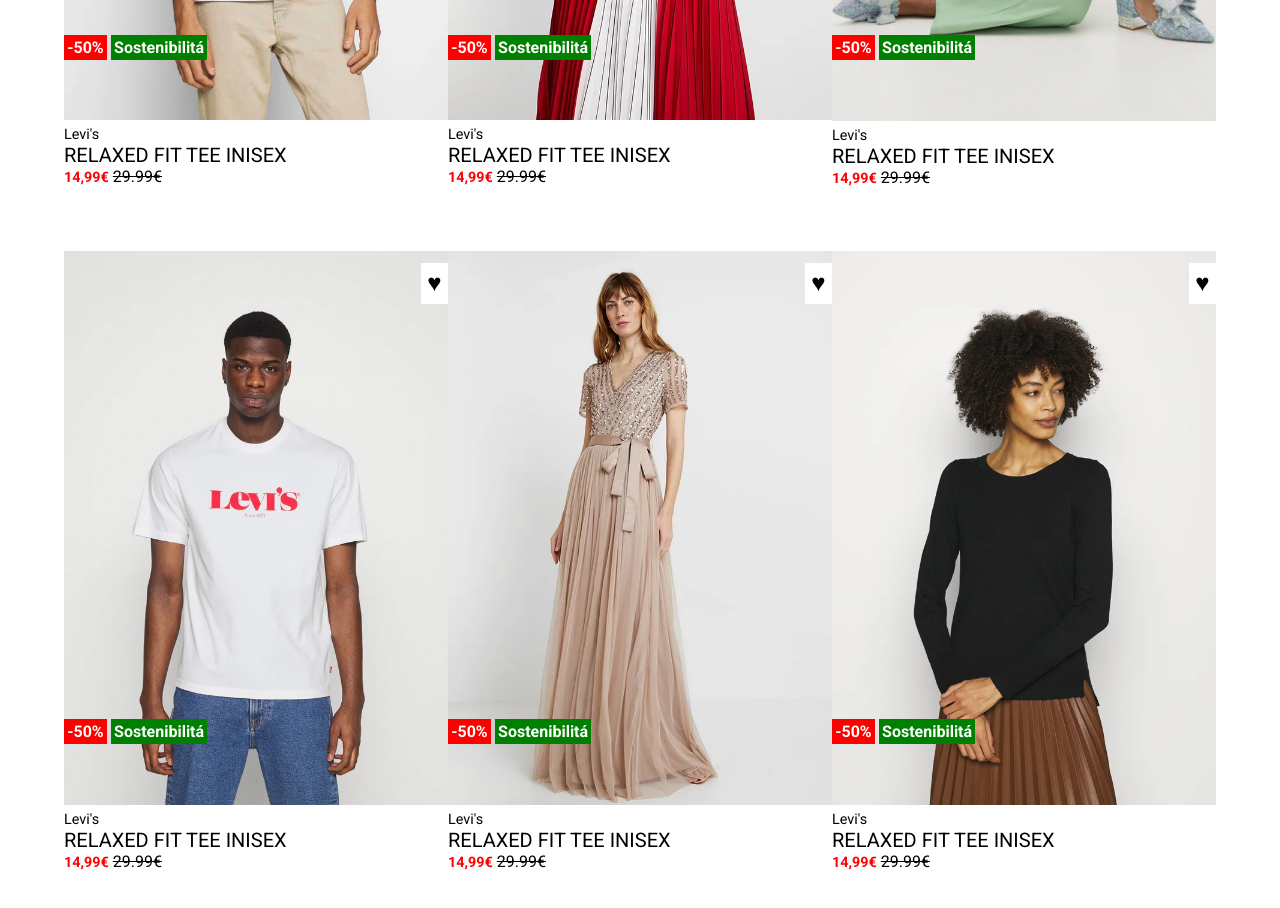
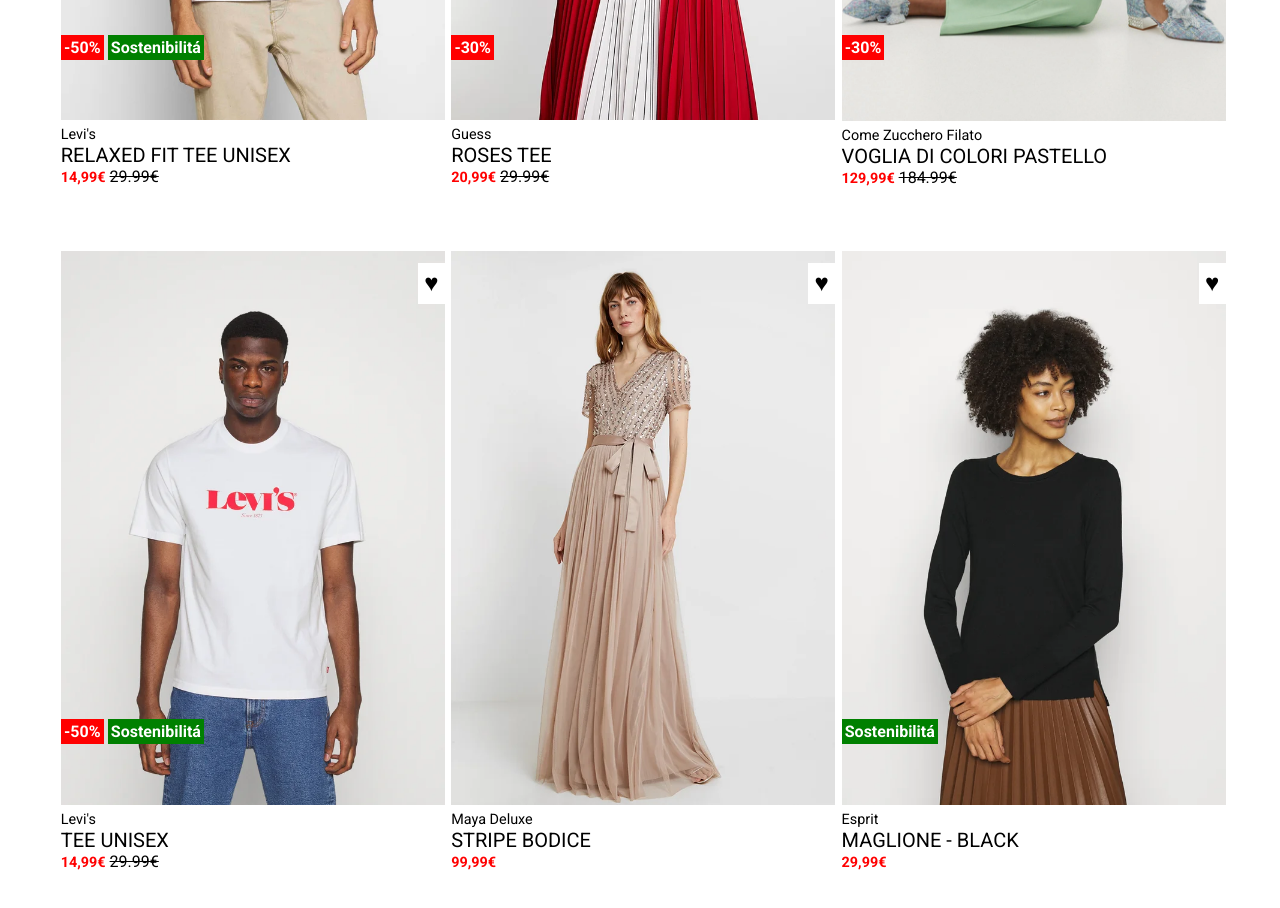
Before and after one commit to MarioBroi/html-css-boolando, a plain HTML site: page index.html in a window 1280 px wide. Shown: the part 580-1488 px from the top of the page. Drawn offline with Linux system fonts and the light colour scheme.

Commit message:
edit section container product

```diff
--- a/assets/css/style.css
+++ b/assets/css/style.css
@@ -64,7 +64,6 @@ a {
 
 /* #region Main */
 
-
 .products {
     padding: 4rem 0 0;
     flex-wrap: wrap;
@@ -73,6 +72,7 @@ a {
 .product {
     width: calc(96% / 3);
     margin-bottom: 4rem;
+    margin-left: 0.4rem;
     position: relative;
 }
 
@@ -97,8 +97,6 @@ div.product:hover img.second-image {
 div.product span {
     font-size: 0.9rem;
 }
-
-
 
 .details {
     top: 2%;
--- a/index.html
+++ b/index.html
@@ -66,7 +66,7 @@
                 <div class="details">
 
                     <span class="brand">Levi's</span>
-                    <span><a href="#" class="link">RELAXED FIT TEE INISEX</a></span>
+                    <span><a href="#" class="link">relaxed fit tee unisex</a></span>
                     <span class="new-price">14,99€</span>
                     <del class="old-price">29.99€</del>
 
@@ -87,7 +87,7 @@
                 <!-- /details -->
 
             </div>
-            <!-- /product -->
+            <!-- /product 1 -->
 
             <div class="product">
 
@@ -97,15 +97,14 @@
 
                 <div class="details">
 
-                    <span class="brand">Levi's</span>
-                    <span><a href="#" class="link">RELAXED FIT TEE INISEX</a></span>
-                    <span class="new-price">14,99€</span>
+                    <span class="brand">Guess</span>
+                    <span><a href="#" class="link">roses tee</a></span>
+                    <span class="new-price">20,99€</span>
                     <del class="old-price">29.99€</del>
 
                     <div class="products-badge">
 
-                        <div class="discount">-50%</div>
-                        <div class="eco">Sostenibilitá</div>
+                        <div class="discount">-30%</div>
 
                     </div>
                     <!-- /product badge -->
@@ -119,7 +118,7 @@
                 <!-- /details -->
 
             </div>
-            <!-- /product2 -->
+            <!-- /product 2 -->
 
             <div class="product">
 
@@ -129,15 +128,14 @@
 
                 <div class="details">
 
-                    <span class="brand">Levi's</span>
-                    <span><a href="#" class="link">RELAXED FIT TEE INISEX</a></span>
-                    <span class="new-price">14,99€</span>
-                    <del class="old-price">29.99€</del>
+                    <span class="brand">Come Zucchero Filato</span>
+                    <span><a href="#" class="link">voglia di colori pastello</a></span>
+                    <span class="new-price">129,99€</span>
+                    <del class="old-price">184.99€</del>
 
                     <div class="products-badge">
 
-                        <div class="discount">-50%</div>
-                        <div class="eco">Sostenibilitá</div>
+                        <div class="discount">-30%</div>
 
                     </div>
                     <!-- /product badge -->
@@ -151,7 +149,7 @@
                 <!-- /details -->
 
             </div>
-            <!-- /product3 -->
+            <!-- /product 3 -->
 
             <div class="product">
 
@@ -162,7 +160,7 @@
                 <div class="details">
 
                     <span class="brand">Levi's</span>
-                    <span><a href="#" class="link">RELAXED FIT TEE INISEX</a></span>
+                    <span><a href="#" class="link">tee unisex</a></span>
                     <span class="new-price">14,99€</span>
                     <del class="old-price">29.99€</del>
 
@@ -193,18 +191,9 @@
 
                 <div class="details">
 
-                    <span class="brand">Levi's</span>
-                    <span><a href="#" class="link">RELAXED FIT TEE INISEX</a></span>
-                    <span class="new-price">14,99€</span>
-                    <del class="old-price">29.99€</del>
-
-                    <div class="products-badge">
-
-                        <div class="discount">-50%</div>
-                        <div class="eco">Sostenibilitá</div>
-
-                    </div>
-                    <!-- /product badge -->
+                    <span class="brand">Maya Deluxe</span>
+                    <span><a href="#" class="link">stripe bodice</a></span>
+                    <span class="new-price">99,99€</span>
 
                     <div class="favourite">
                         &hearts;
@@ -225,14 +214,12 @@
 
                 <div class="details">
 
-                    <span class="brand">Levi's</span>
-                    <span><a href="#" class="link">RELAXED FIT TEE INISEX</a></span>
-                    <span class="new-price">14,99€</span>
-                    <del class="old-price">29.99€</del>
+                    <span class="brand">Esprit</span>
+                    <span><a href="#" class="link">maglione - black</a></span>
+                    <span class="new-price">29,99€</span>
 
                     <div class="products-badge">
 
-                        <div class="discount">-50%</div>
                         <div class="eco">Sostenibilitá</div>
 
                     </div>
@@ -252,13 +239,9 @@
         </section>
         <!-- /section container product -->
 
-        <div class="main-bot">
-
-        </div>
-        <!-- /main-bot -->
-
     </main>
     <!-- /.site-main -->
+
     <footer class="site-footer">
 
     </footer>
```
